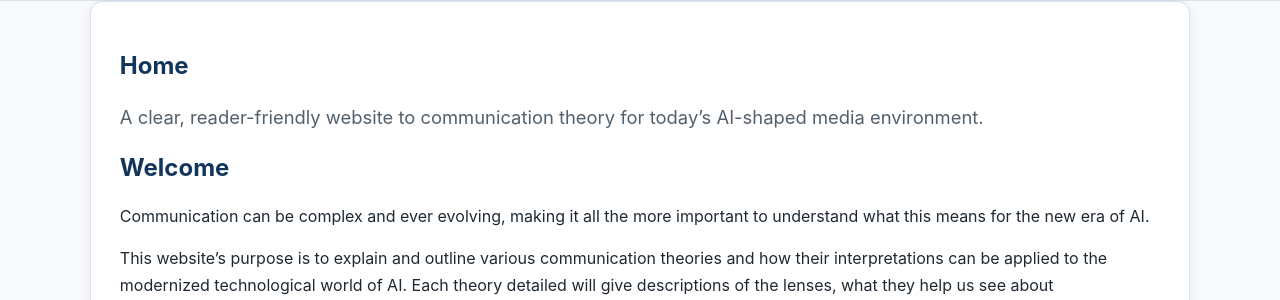
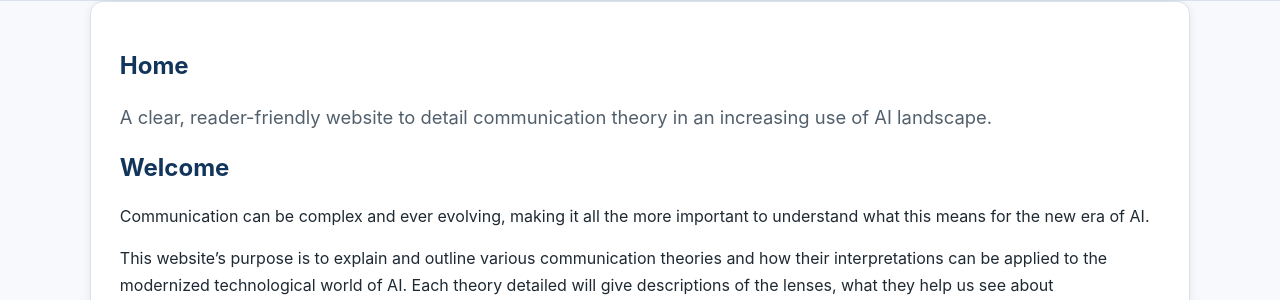
Before and after one commit to annaolszowy27/comm-primer, a Jekyll site: the page built from index.md, in a window 1280 px wide. Shown: the part 220-520 px from the top of the page. Built offline with Jekyll 4.4.1, drawn with Linux system fonts in a browser that asks for light colours.

Commit message:
Update index.md

```diff
--- a/index.md
+++ b/index.md
@@ -1,6 +1,6 @@
 ---
 title: Home
-lead: "A clear, reader-friendly website to communication theory for today’s AI-shaped media environment."
+lead: "A clear, reader-friendly website to detail communication theory in an increasing use of AI landscape."
 ---
 
 ## Welcome
```
